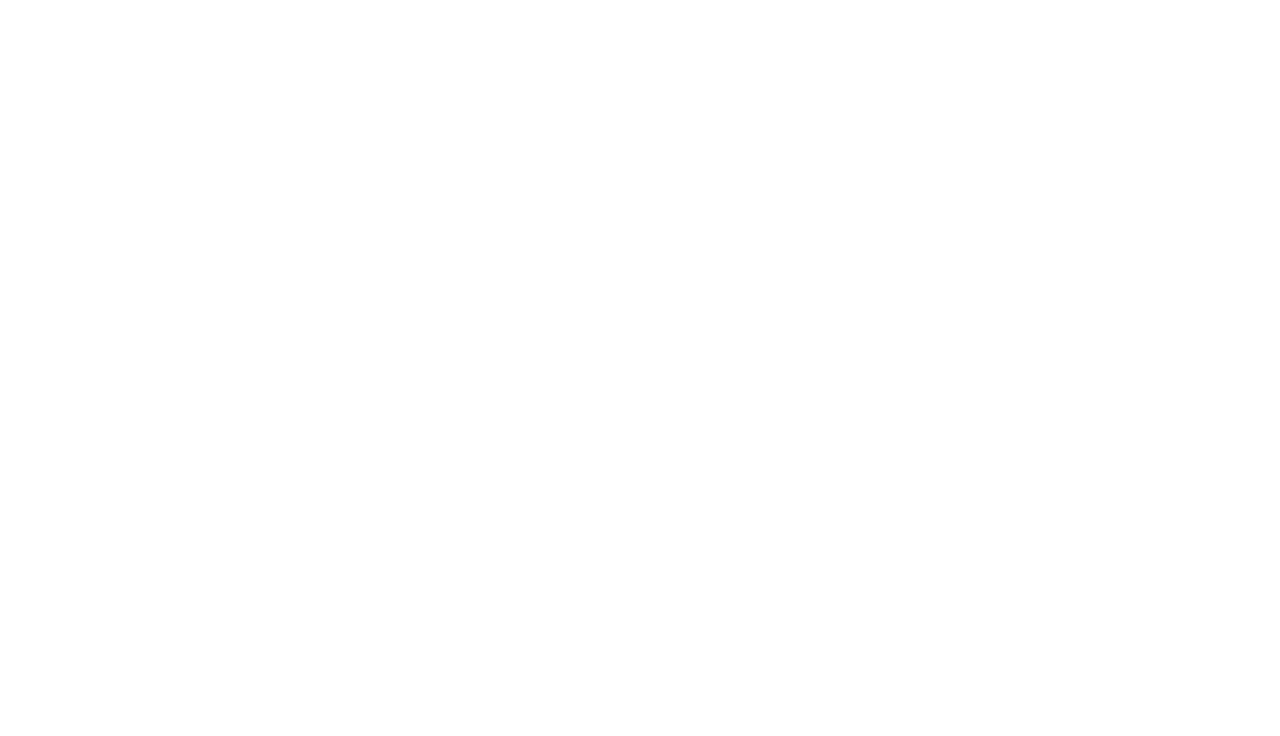
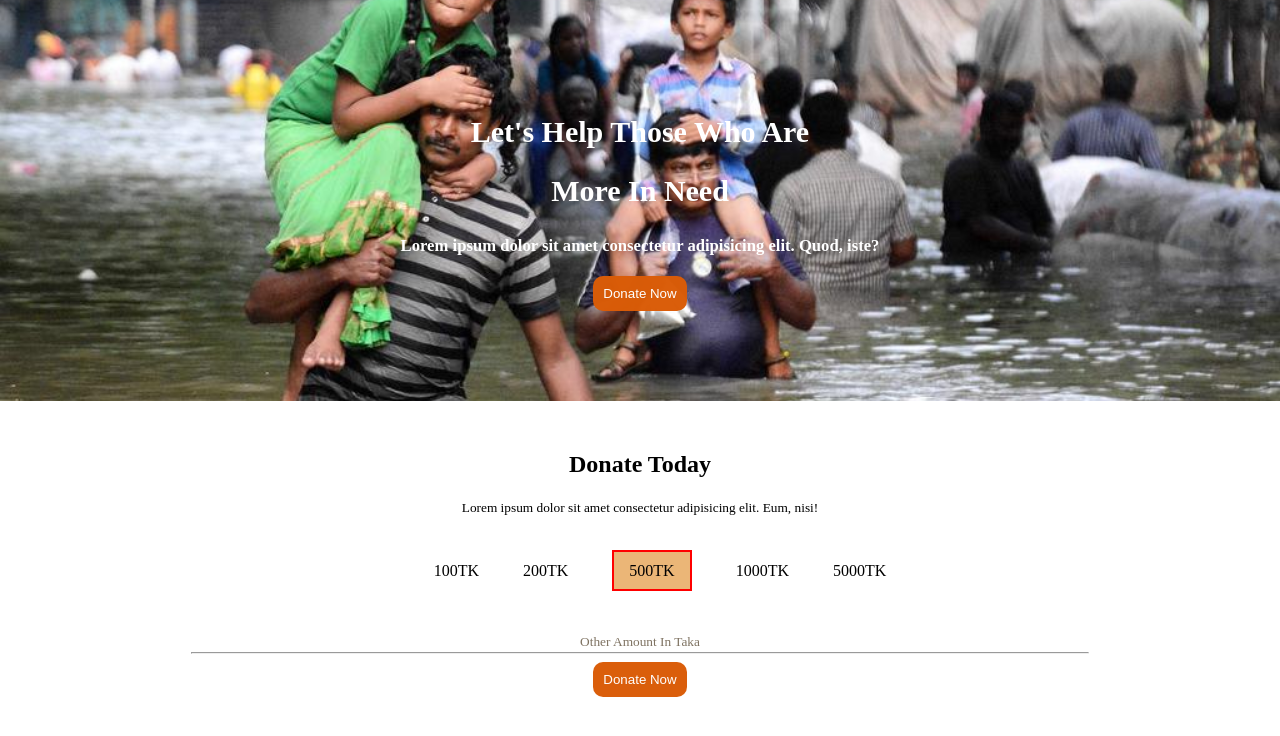
Before and after one commit to chinno0007/donate-today, a plain HTML site: page index.html in a window 1280 px wide. Drawn offline with Linux system fonts and the light colour scheme.

Commit message:
Donation Cover and Todays Section Added

```diff
--- a/index.html
+++ b/index.html
@@ -10,6 +10,41 @@
 </head>
 
 <body>
+    <section class="Donate-Container" id="Donate-Cover">
+        <h1>Let's Help Those Who Are </h1>
+        <h1>More In Need</h1>
+        <p><small>Lorem ipsum dolor sit amet consectetur adipisicing elit. Quod, iste?</small></p>
+
+        <button class="Donate-Btn"><a target="_blank" href="https://www.linkedin.com/in/mdmehedi968/">Donate
+                Now</a></button>
+    </section>
+
+    <!-- Donate Today Section Start -->
+
+
+    <section class="Donate-ammount">
+        <div class="donate-speach">
+            <h1>Donate Today</h1>
+            <p><small>Lorem ipsum dolor sit amet consectetur adipisicing elit. Eum, nisi!</small></p>
+        </div>
+
+
+        <div class="Ammount">
+            <a href="">100TK</a>
+            <a href="">200TK</a>
+            <a id="Donation" href="">500TK</a>
+            <a href="">1000TK</a>
+            <a href="">5000TK</a>
+        </div> <br><br>
+
+        <div class="Taka-and-btn">
+            <p class="taka"><small>Other Amount In Taka</small></p>
+            <hr class="Horizontal-Line">
+            <button class="Donate-Btn"><a target="_blank" href="https://www.linkedin.com/in/mdmehedi968/">Donate
+                    Now</a></button>
+        </div>
+    </section>
+
 
 </body>
 
--- a/style.css
+++ b/style.css
@@ -0,0 +1,76 @@
+body {
+    margin: 0px auto;
+}
+
+#Donate-Cover {
+    background-image: url(images/donation4.jpg);
+    background-repeat: no-repeat;
+    background-position: center;
+    background-size: 100%;
+
+}
+
+.Donate-Container {
+    text-align: center;
+    padding: 90px;
+    font-family: 'Times New Roman', Times, serif;
+    color: white;
+    font-weight: 900;
+    font-size: 20px;
+    margin-bottom: 50px;
+}
+
+.Donate-Btn {
+    text-decoration: none;
+    padding: 10px 10px;
+    border-radius: 10px;
+    border: none;
+    background-color: rgba(218, 92, 8, 0.986);
+    color: white;
+
+}
+
+.Donate-Btn a {
+    text-decoration: none;
+    color: white;
+
+}
+
+/* Donate Today Section Start */
+.donate-speach {
+
+    padding-bottom: 30px;
+}
+
+.Donate-ammount {
+    text-align: center;
+}
+
+.Ammount a {
+    margin-left: 40px;
+    text-decoration: none;
+    color: black;
+    margin-top: 20px;
+
+}
+
+#Donation {
+    border: 2px solid red;
+    padding: 10px 15px;
+    background-color: rgb(235, 182, 119);
+}
+
+.taka {
+    margin-bottom: 2px;
+    color: rgb(126, 114, 97);
+}
+
+.Horizontal-Line {
+    width: 70%;
+    align-items: center;
+    margin-top: 0%;
+}
+
+.Taka-and-btn {
+    margin-bottom: 50px;
+}
```
